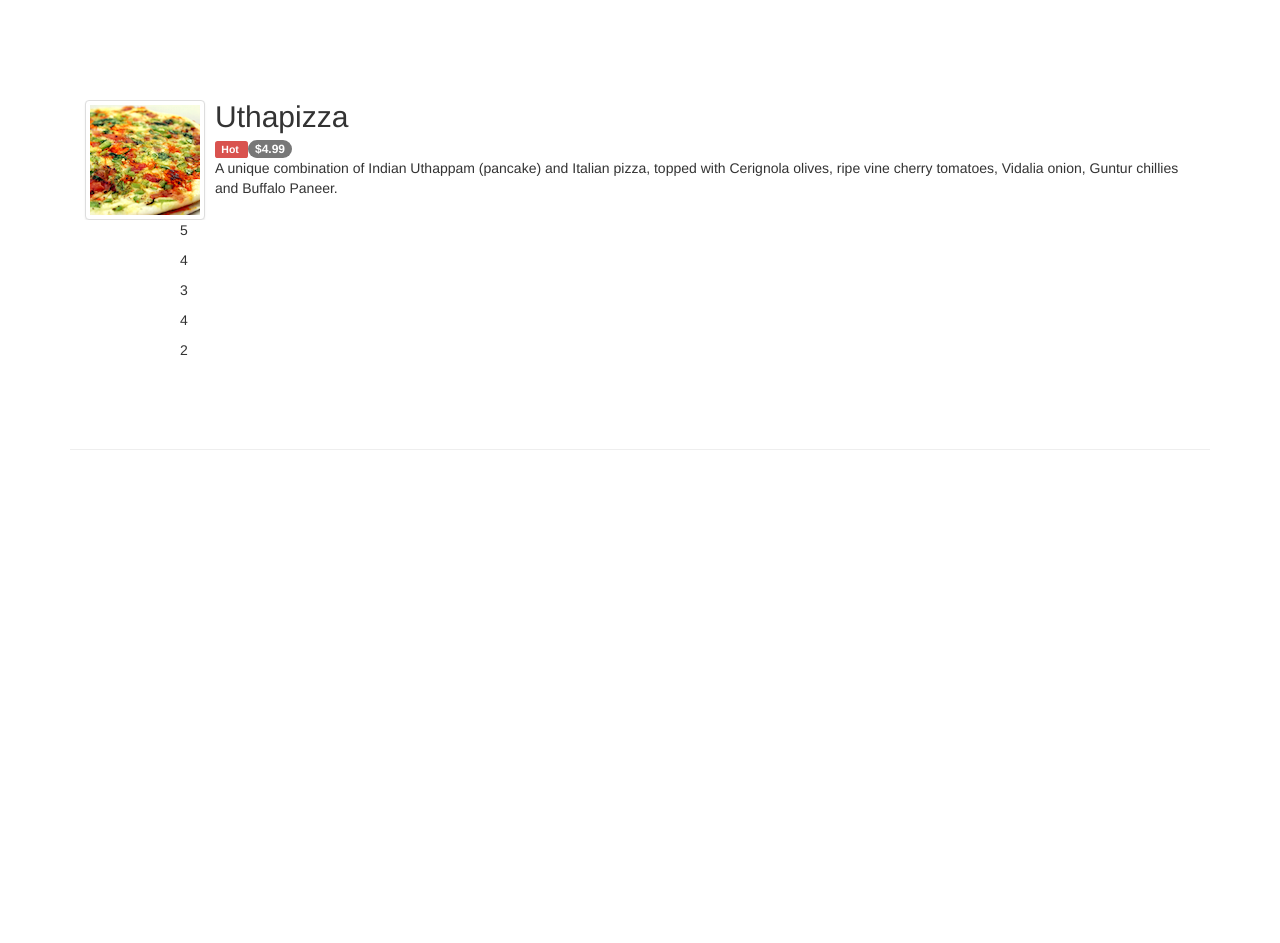
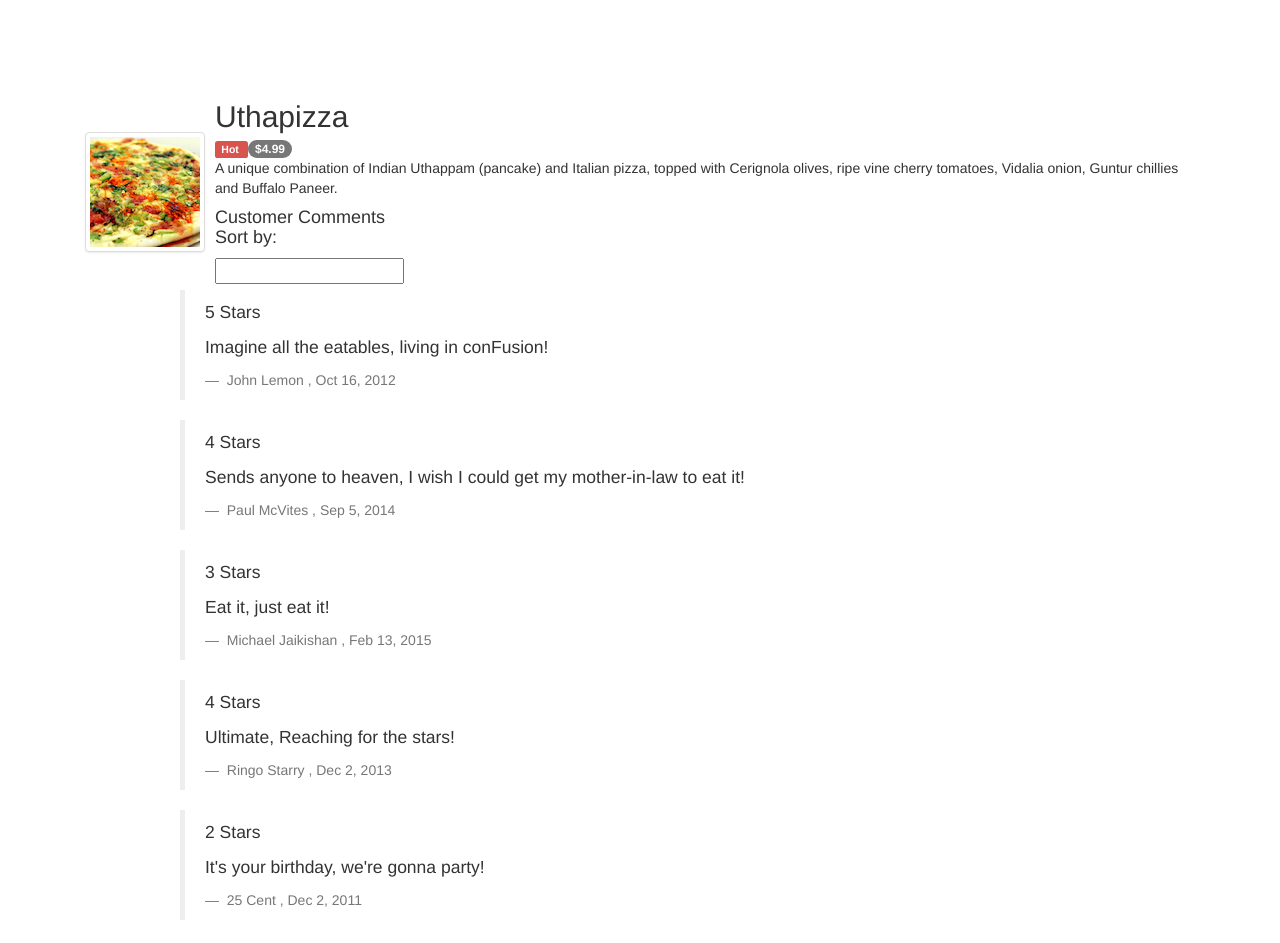
Before and after one commit to Awnallah/practiceAngular, a website: page app/dishdetail.html in a window 1280 px wide. Shown: the top 943 px of the page. Before the commit the page ends 800 px from the top, so only its background shows below. Drawn offline with nearby package versions, Linux system fonts and the light colour scheme.

Commit message:
comments list added

```diff
--- a/app/dishdetail.html
+++ b/app/dishdetail.html
@@ -39,11 +39,26 @@
                       <span class='label label-danger label-xs'>{{dishDC.dish.label}} </span>
                       <span class='badge'> {{dishDC.dish.price | currency}} </span>
                       <p > {{dishDC.dish.description}} </p>
+
+                      <div>
+                      <h4 class='inline'>
+                        Customer Comments
+                      <P>Sort by: </P></h4>
+                      <input type='text' ng-model='sorting'>
+                      </div>
                   </div>
 
             </div>
+            <div class='col-xs-12 media-heading'>
+
+
+            </div>
             <div class="col-xs-9 col-xs-offset-1" ng-repeat='comment in dishDC.dish.comments'>
-                <p>{{comment.rating}} </p>
+              <blockquote>
+                <p>{{comment.rating}}  Stars </p>
+                <p>{{comment.comment}}</p>
+                <footer> {{comment.author}} , {{comment.date | date}} </footer>
+              </blockquote>
             </div>
         </div>
 
```
